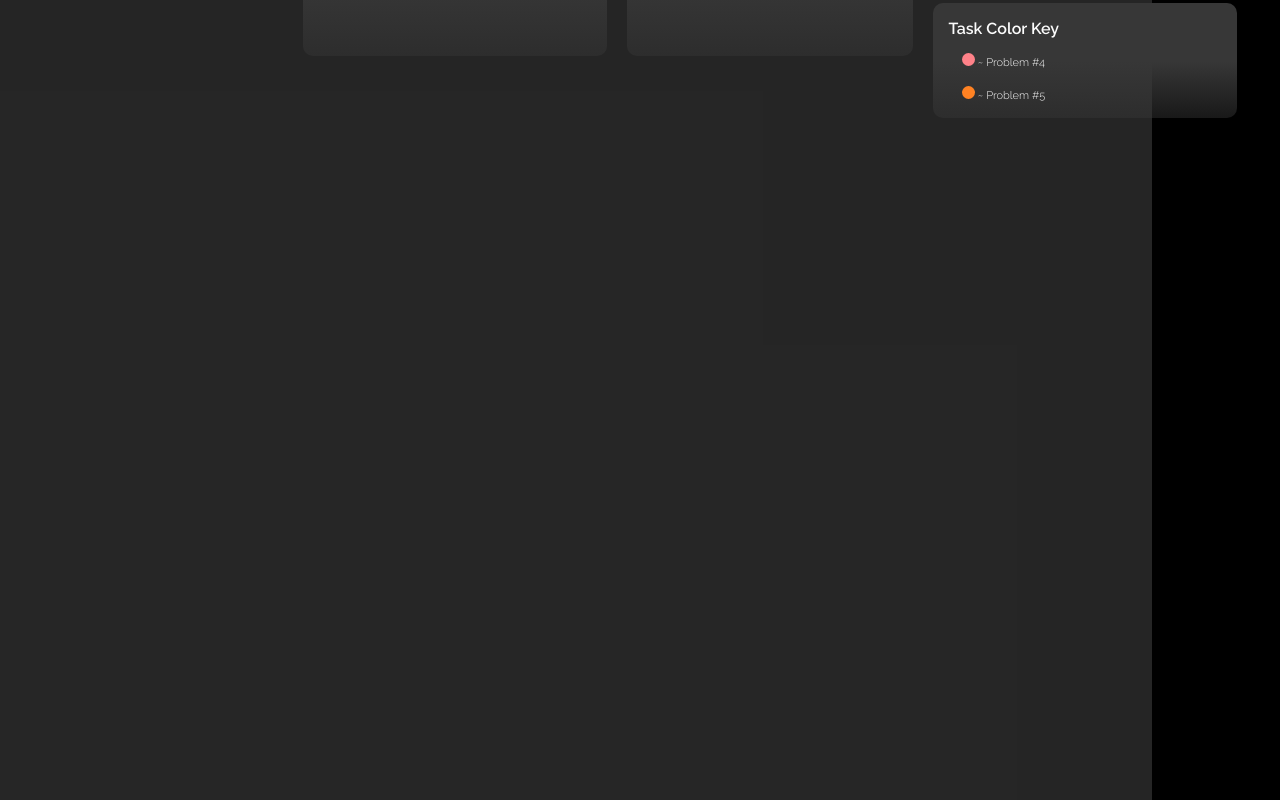
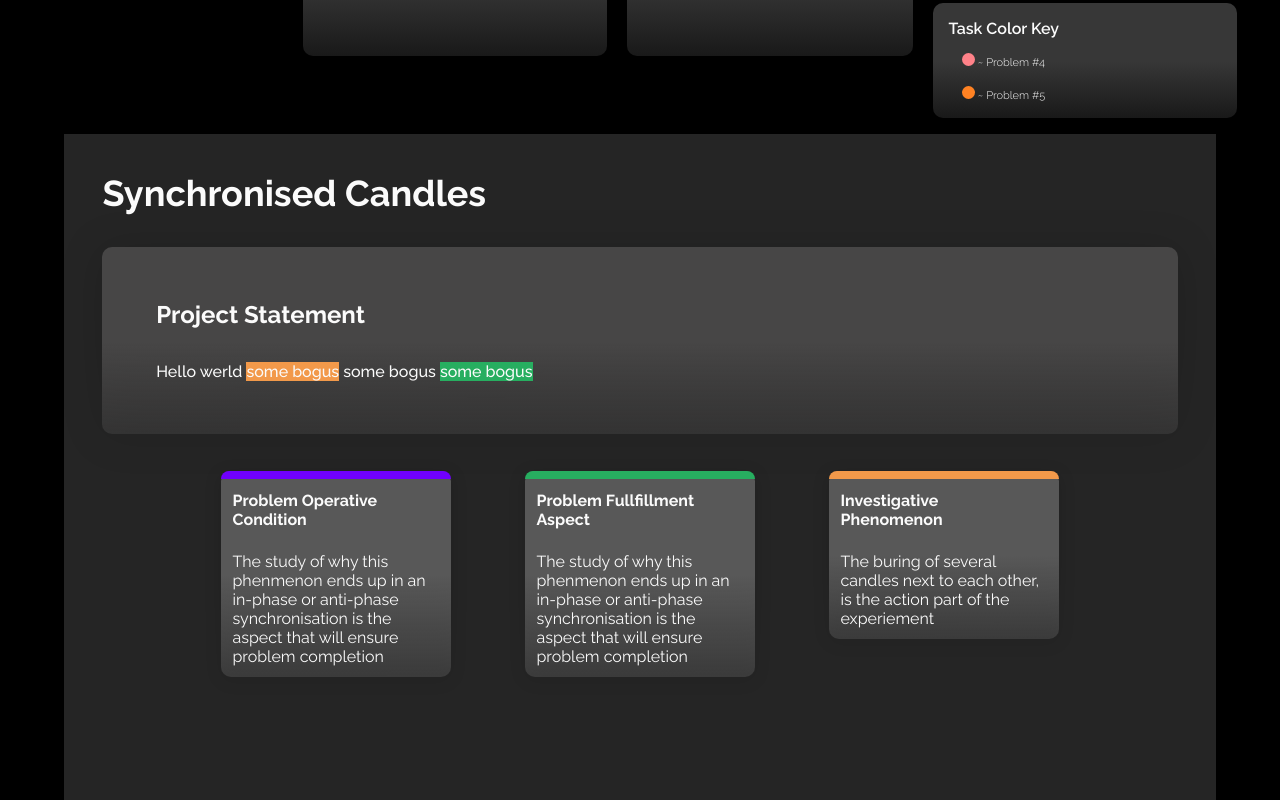
Before and after one commit to malarkey02/inypt-dash, a React (Create React App) app: page / in a window 1280 px wide. Shown: the part 1180-1980 px from the top of the page. Built offline with nearby package versions, Linux system fonts and the light colour scheme.

Commit message:
statement page update

```diff
--- a/src/components/Timeline.jsx
+++ b/src/components/Timeline.jsx
@@ -1,15 +1,48 @@
 import React from "react";
 import "../styles/timeline.css";
 import Statement from "./internalComp/Statement.jsx";
-import StatementFeatures from "./internalComp/Statementfeatures.jsx";
+import StatementFeature from "./internalComp/Statementfeatures.jsx";
 import ProjectTimeline from "./internalComp/Projecttimeline.jsx";
 import ProjectFeatures from "./internalComp/Projectfeatures.jsx";
 
 function Timeline() {
+  var smt = "Hello werld";
+  var projTitle = "Synchronised Candles";
+  var features = [
+    {
+      title: "Problem Operative Condition",
+      desc: "The study of why this phenmenon ends up in an in-phase or anti-phase synchronisation is the aspect that will ensure problem completion",
+      bannerColor: "#7000fe",
+      id: 1,
+    },
+    {
+      title: "Problem Fullfillment Aspect",
+      desc: "The study of why this phenmenon ends up in an in-phase or anti-phase synchronisation is the aspect that will ensure problem completion",
+      bannerColor: "#27AE60",
+      id: 2,
+    },
+    {
+      title: "Investigative Phenomenon",
+      desc: "The buring of several candles next to each other, is the action part of the experiement",
+      bannerColor: "#F2994A",
+      id: 3,
+    },
+  ];
   return (
     <div className="project-timeline">
-      <Statement />
-      <StatementFeatures />
+      <div className="proj-title">{projTitle}</div>
+      <Statement data={smt} />
+      <div className="features-row">
+        {features.map((feature) => (
+          <StatementFeature
+            title={feature.title}
+            desc={feature.desc}
+            banner={feature.bannerColor}
+            id={feature.id}
+          />
+        ))}
+      </div>
+
       <ProjectTimeline />
       <ProjectFeatures />
     </div>
--- /dev/null
+++ b/src/components/compText/projectstatementhead.jsx
@@ -0,0 +1,6 @@
+import "../../styles/internal-text-styles/proj-statement-head.css";
+function ProjectStatementHead() {
+  return <div className="statement-header">Project Statement</div>;
+}
+
+export default ProjectStatementHead;
--- a/src/components/internalComp/Statement.jsx
+++ b/src/components/internalComp/Statement.jsx
@@ -1,7 +1,19 @@
 import "../../styles/internal-styles/statement.css";
+import StatementBreakdown from "./statementBreakdown";
+import ProjectStatementHead from "../compText/projectstatementhead";
 
-function Statement() {
-  return <div></div>;
+function Statement(props) {
+  //problem passing gradient
+  return (
+    <div className="project-statement">
+      <ProjectStatementHead />
+      <div className="proj-smt-content">
+        {props.data} <StatementBreakdown color="#F2994A" />{" "}
+        <StatementBreakdown color="linear-gradient(218.17deg, #7000FF 14.96%, rgba(44, 183, 226, 0) 116.11%)" />{" "}
+        <StatementBreakdown color="#27AE60" />
+      </div>
+    </div>
+  );
 }
 
 export default Statement;
--- a/src/components/internalComp/Statementfeatures.jsx
+++ b/src/components/internalComp/Statementfeatures.jsx
@@ -1,7 +1,16 @@
 import "../../styles/internal-styles/statement-features.css";
 
-function StatementFeatures() {
-  return <div></div>;
+function StatementFeature(props) {
+  return (
+    <div className="feature-card">
+      <div
+        className="feat-banner"
+        style={{ backgroundColor: props.banner }}
+      ></div>
+      <span className="feat-title">{props.title}</span>
+      <span className="feat-desc">{props.desc}</span>
+    </div>
+  );
 }
 
-export default StatementFeatures;
+export default StatementFeature;
--- /dev/null
+++ b/src/components/internalComp/statementBreakdown.jsx
@@ -0,0 +1,6 @@
+function StatementBreakdown(props) {
+  const styles = { backgroundColor: props.color, display: "inline" };
+  return <div style={styles}>some bogus</div>;
+}
+
+export default StatementBreakdown;
--- a/src/styles/internal-styles/statement-features.css
+++ b/src/styles/internal-styles/statement-features.css
@@ -0,0 +1,40 @@
+.feature-card {
+  width: 230px;
+  height: 20%;
+  margin: 37px;
+  /* padding: 3%; */
+  background: linear-gradient(
+    180deg,
+    #585858 50.74%,
+    rgba(55, 55, 55, 0) 140.6%
+  );
+  filter: drop-shadow(0px 4px 8px rgba(0, 0, 0, 0.15));
+  border-radius: 10px;
+
+  display: inline-flex;
+  flex-direction: column;
+
+  text-align: left;
+
+  /* overflow: hidden; */
+}
+
+.feat-title {
+  font-weight: 700;
+  font-size: 16px;
+  width: 85%;
+
+  margin: 5%;
+}
+
+.feat-desc {
+  width: fit-content;
+
+  margin: 5%;
+}
+
+.feat-banner {
+  width: inherit;
+  height: 8px;
+  border-radius: 10px 10px 0px 0px;
+}
--- a/src/styles/internal-styles/statement.css
+++ b/src/styles/internal-styles/statement.css
@@ -0,0 +1,21 @@
+.project-statement {
+  /* position: relative; */
+  background: linear-gradient(
+    180deg,
+    #474646 50.74%,
+    rgba(55, 55, 55, 0) 140.6%
+  );
+  filter: drop-shadow(0px 4px 20px rgba(0, 0, 0, 0.15));
+  border-radius: 10px;
+  /* width: 90%; */
+  /* box-sizing: border-box; */
+
+  font-weight: 500;
+  /* margin-right: 10px; */
+}
+
+.proj-smt-content {
+  padding: 3% 5% 5% 5%;
+  font-weight: 500;
+  width: fit-content;
+}
--- /dev/null
+++ b/src/styles/internal-text-styles/proj-statement-head.css
@@ -0,0 +1,8 @@
+.statement-header {
+  font-size: 24px;
+  font-weight: 700;
+  width: fit-content;
+  box-sizing: border-box;
+  /* margin: 5%; */
+  padding: 5% 5% 0 5%;
+}
--- a/src/styles/timeline.css
+++ b/src/styles/timeline.css
@@ -4,7 +4,30 @@
   width: 1152px;
   height: 1131px;
   left: 4px;
-  top: 31px;
+  box-sizing: border-box;
+  margin-top: 350px; /*REMOVE ONCE PAGE CREATED*/
+  padding: 3%;
+  /* padding-right: none; */
+  background: rgba(48, 48, 48, 0.79);
 
-  background: rgba(48, 48, 48, 0.79);
+  display: inline-block;
+  /* align-items: center; */
+
+  color: #fbfbfb;
 }
+
+.proj-title {
+  font-weight: 700;
+  font-size: 36px;
+  padding-bottom: 3%;
+  width: fit-content;
+}
+
+.features-row {
+  /* position: absolute; */
+
+  display: inline-flex;
+  /* justify-content: space-between; */
+  /* align-items: center; */
+  justify-content: space-around;
+}
```
